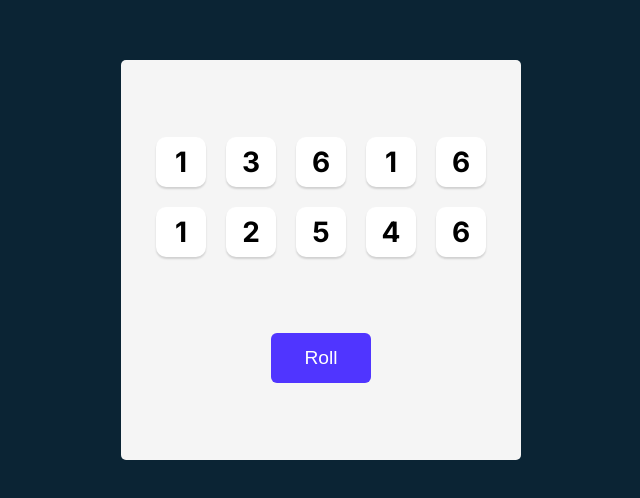
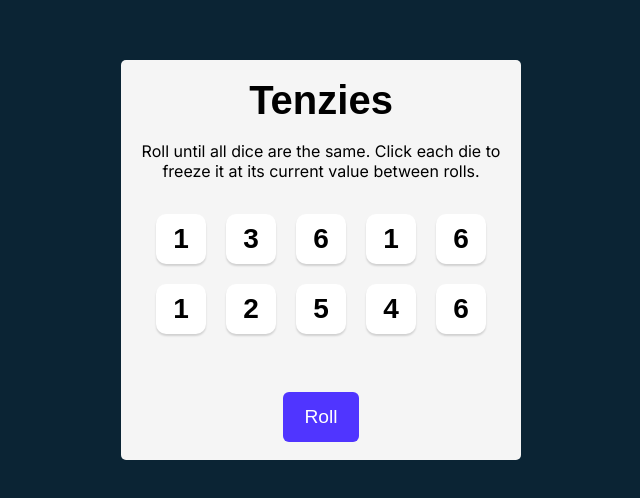
Before and after one commit to JackB91/Tenzies, a React (Vite) app: page / in a window 1280 px wide. Shown: the part 140-638 px from the top of the page, without its empty margins (319-959 px from the left). Built offline with nearby package versions, Linux system fonts and the light colour scheme.

Commit message:
game won logic and confetti

```diff
--- a/package.json
+++ b/package.json
@@ -12,6 +12,7 @@
   "dependencies": {
     "nanoid": "^5.1.3",
     "react": "^19.0.0",
+    "react-confetti": "^6.4.0",
     "react-dom": "^19.0.0"
   },
   "devDependencies": {
--- a/src/App.jsx
+++ b/src/App.jsx
@@ -1,9 +1,18 @@
 import { useState } from "react"
 import Die from "./Die"
 import { nanoid } from "nanoid"
+// import { useWindowSize } from 'react-use'
+import Confetti from 'react-confetti'
 
 export default function App() {
     const [dice, setDice] = useState(generateAllNewDice())
+
+    let gameWon =   dice.every(die => die.isHeld) &&
+    dice.every(die => die.value === dice[0].value)
+
+
+
+
 
     function generateAllNewDice() {
       return new Array(10)
@@ -47,10 +56,13 @@ export default function App() {
 
     return (
         <main>
+            {gameWon && <Confetti />}
+              <h1 className="title">Tenzies</h1>
+              <p className="instructions">Roll until all dice are the same. Click each die to freeze it at its current value between rolls.</p>
             <div className="dice-container">
                 {diceElements}
             </div>
-            <button className="roll-dice" onClick={rollDice}>Roll</button>
+            <button className="roll-dice" onClick={rollDice}>{gameWon ? "New Game" : "Roll"}</button>
 
         </main>
     )
--- a/src/index.css
+++ b/src/index.css
@@ -3,7 +3,7 @@
 }
 
 body {
-  font-family: Inter, sans-serif;
+  font-family: Karla, sans-serif;
   margin: 0;
   background-color: #0B2434;
   padding: 20px;
@@ -30,10 +30,29 @@ main {
   justify-content: space-evenly;
   align-items: center;
 }
+
+.title {
+  font-size: 40px;
+  margin: 0;
+}
+
+.instructions {
+  font-family: 'Inter', sans-serif;
+  font-weight: 400;
+  margin-top: 0;
+  text-align: center;
+}
+
 .dice-container {
   display: grid;
   grid-template: auto auto / repeat(5, 1fr);
   gap: 20px;
+  margin-bottom: 40px;
+}
+
+button {
+  font-family: Karla, sans-serif;
+  cursor: pointer;
 }
 
 .dice-container button {
@@ -43,24 +62,18 @@ main {
   border-radius: 10px;
   border: none;
   background-color: white;
-  font-family: Inter, sans-serif;
   font-size: 1.75rem;
   font-weight: bold;
-  cursor: pointer;
-}
-
-
-button {
-  cursor: pointer;
 }
 
 button.roll-dice {
   height: 50px;
-  width: 100px;
+  white-space: nowrap;
+    width: auto;
+    padding: 6px 21px;
   border: none;
   border-radius: 6px;
   background-color: #5035FF;
   color: white;
   font-size: 1.2rem;
-
 }
```
Also changed, not shown: 1 other file (tests, documents, lock files or other folders).
